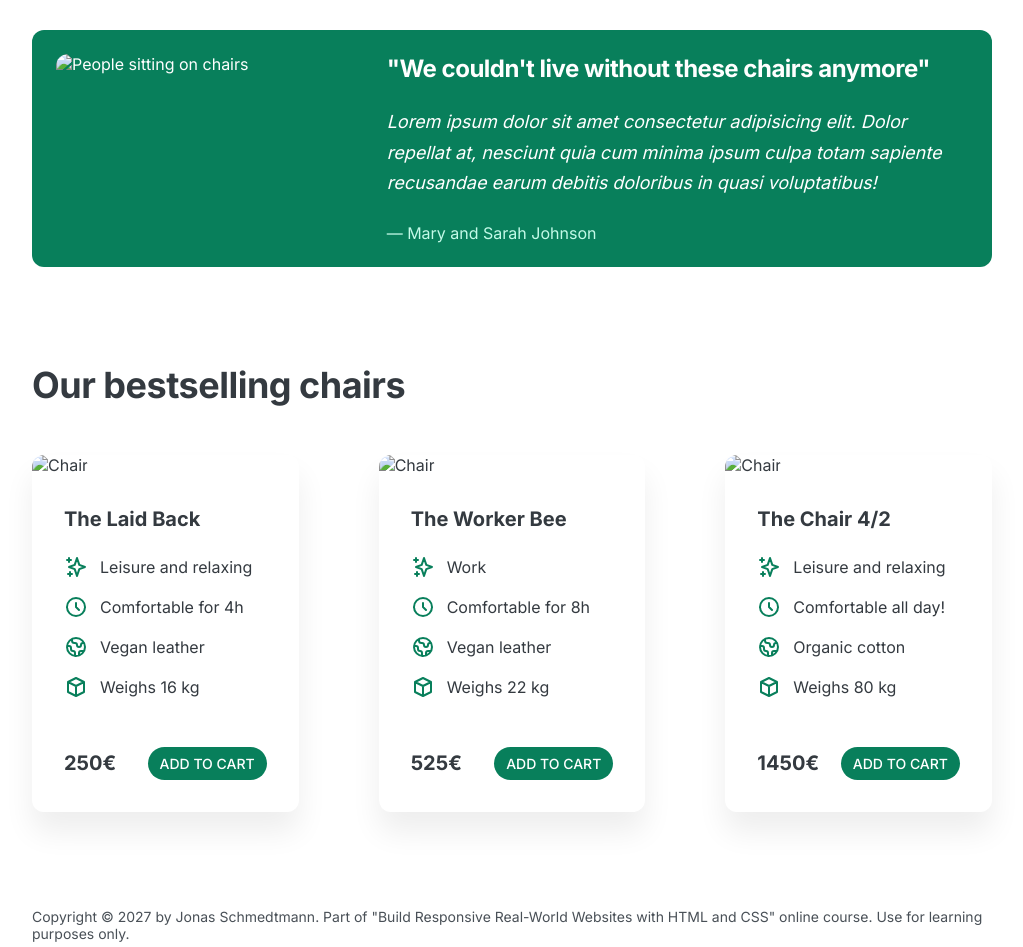
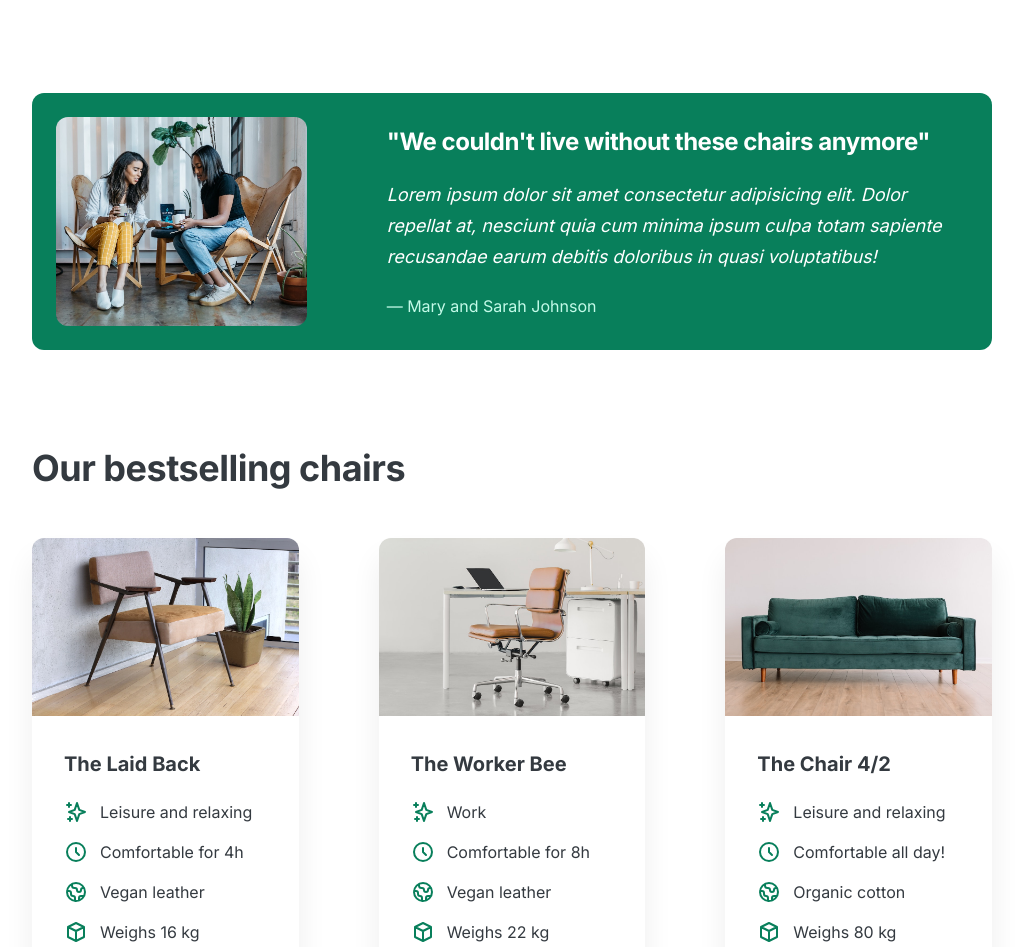
Before and after one commit to Moyshin94/chair-design, a plain HTML site: page index.html in a window 1280 px wide. Shown: the part 917-1864 px from the top of the page, without its empty margins (128-1151 px from the left). Drawn offline with Linux system fonts and the light colour scheme; the site is published under a folder, as on GitHub Pages, so addresses that start at the root find nothing.

Commit message:
source image

```diff
--- a/index.html
+++ b/index.html
@@ -26,7 +26,7 @@
           </p>
           <a class="btn btn--big" href="#">Shop chairs</a>
         </div>
-        <img src="/img/hero.jpg" alt="Photo" />
+        <img src="img/hero.jpg" alt="Photo" />
       </header>
 
       <section>
@@ -106,7 +106,7 @@
 
       <section class="testimonial-section">
         <div class="grid-3-cols">
-          <img src="/img/customers.jpg" alt="People sitting on chairs" />
+          <img src="img/customers.jpg" alt="People sitting on chairs" />
           <div class="testimonial-box">
             <h2>"We couldn't live without these chairs anymore"</h2>
             <blockquote class="testimonial-text">
@@ -123,7 +123,7 @@
         <h2>Our bestselling chairs</h2>
         <div class="grid-3-cols">
           <figure class="chair">
-            <img src="/img/chair-1.jpg" alt="Chair" />
+            <img src="img/chair-1.jpg" alt="Chair" />
             <div class="chair-box">
               <h3>The Laid Back</h3>
               <ul class="chair-details">
@@ -205,7 +205,7 @@
           </figure>
 
           <figure class="chair">
-            <img src="/img/chair-2.jpg" alt="Chair" />
+            <img src="img/chair-2.jpg" alt="Chair" />
             <div class="chair-box">
               <h3>The Worker Bee</h3>
               <ul class="chair-details">
@@ -286,7 +286,7 @@
           </figure>
 
           <figure class="chair">
-            <img src="/img/chair-3.jpg" alt="Chair" />
+            <img src="img/chair-3.jpg" alt="Chair" />
             <div class="chair-box">
               <h3>The Chair 4/2</h3>
               <ul class="chair-details">
```
